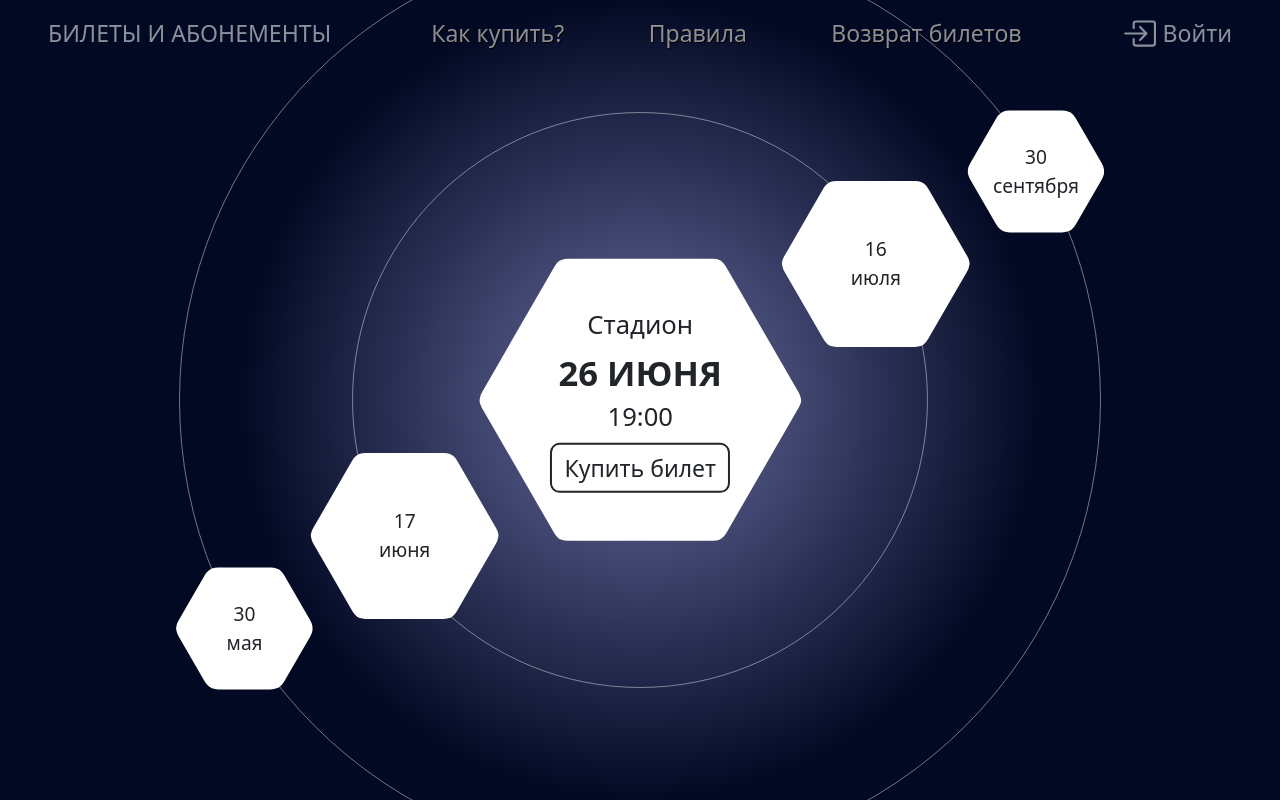
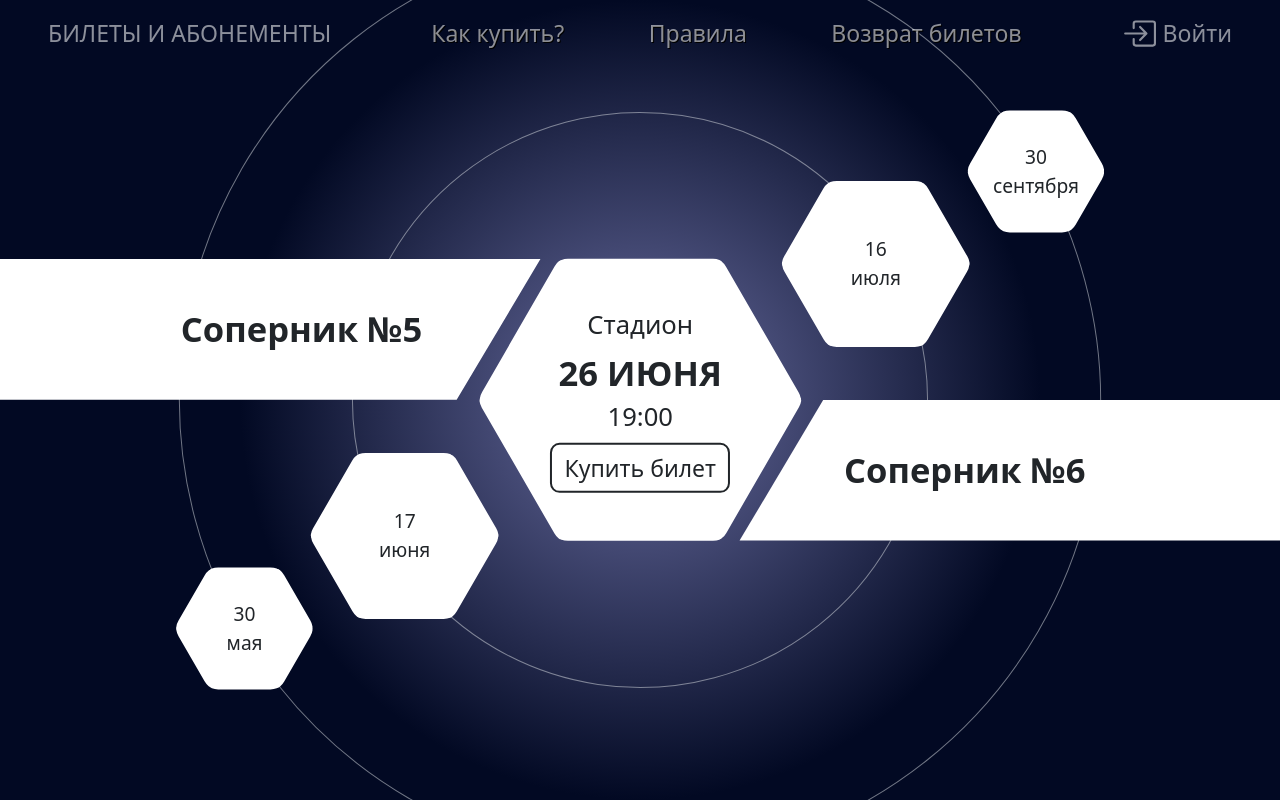
Before and after one commit to denikeev/informatics-test-task, a React (Create React App) app: page / in a window 1280 px wide. Built offline with nearby package versions, Linux system fonts and the light colour scheme.

Commit message:
add opponents

```diff
--- a/src/App.jsx
+++ b/src/App.jsx
@@ -36,6 +36,8 @@ const App = () => {
         date: '30 мая',
         shortDate: '30.05',
         time: '19:00',
+        firstOpponent: 'Соперник №1',
+        secondOpponent: 'Соперник №2',
       },
       shapeClass: 'hexagons__shape_small',
       itemClass: 'hexagons__item_small',
@@ -50,6 +52,8 @@ const App = () => {
         date: '17 июня',
         shortDate: '17.06',
         time: '19:00',
+        firstOpponent: 'Соперник №3',
+        secondOpponent: 'Соперник №4',
       },
       shapeClass: 'hexagons__shape_medium',
       itemClass: 'hexagons__item_medium',
@@ -64,6 +68,8 @@ const App = () => {
         date: '26 июня',
         shortDate: '26.06',
         time: '19:00',
+        firstOpponent: 'Соперник №5',
+        secondOpponent: 'Соперник №6',
       },
       shapeClass: 'hexagons__shape_large',
       itemClass: 'hexagons__item_large',
@@ -78,6 +84,8 @@ const App = () => {
         date: '16 июля',
         shortDate: '16.07',
         time: '19:00',
+        firstOpponent: 'Соперник №7',
+        secondOpponent: 'Соперник №8',
       },
       shapeClass: 'hexagons__shape_medium',
       itemClass: 'hexagons__item_medium',
@@ -92,6 +100,8 @@ const App = () => {
         date: '30 сентября',
         shortDate: '30.09',
         time: '19:00',
+        firstOpponent: 'Соперник №9',
+        secondOpponent: 'Соперник №10',
       },
       shapeClass: 'hexagons__shape_small',
       itemClass: 'hexagons__item_small',
@@ -207,11 +217,16 @@ const App = () => {
                     <Button className="hexagons__text hexagons__text_btn" variant="outline-dark">Купить билет</Button>
                   </div>
                 </div>
+                <div className="opponents">
+                  <div className="opponents__item opponents__first"><span>{item.texts.firstOpponent}</span></div>
+                  <div className="opponents__item opponents__second"><span>{item.texts.secondOpponent}</span></div>
+                </div>
               </li>
             ))}
           </ul>
-          <div className="circle" />
         </div>
+
+        <div className="circle" />
       </div>
 
       <Navbar expand="md" variant="dark" className="navbar-custom">
--- a/src/styles.scss
+++ b/src/styles.scss
@@ -95,8 +95,12 @@
 }
 
 .diagonal-box {
+  position: relative;
+
   width: 100%;
   transform: rotate(-30deg);
+
+  z-index: 1;
 }
 
 .hexagons {
@@ -108,6 +112,7 @@
 
   margin-left: -5%;
   margin-right: -5%;
+  margin-bottom: 0;
   padding: 0;
 
   list-style: none;
@@ -127,6 +132,9 @@
   }
   &_large {
     width: 32%;
+    & .opponents {
+      display: block;
+    }
   }
   &_width-null {
     width: 0;
@@ -147,6 +155,7 @@
 
 .hexagons__shape {
   position: relative;
+  z-index: 1;
 
   display: flex;
   align-items: center;
@@ -187,8 +196,8 @@
   }
 
   &_large {
-    width: 17.7vw;
-    height: 31vw;
+    width: 18.1vw;
+    height: 32vw;
     & .hexagons__text_date {
       position: static;
 
@@ -283,7 +292,6 @@
   justify-content: center;
 
   transform: rotate(30deg);
-  z-index: -1;
 
   &::before {
     content: "";
@@ -306,6 +314,43 @@
     border-radius: 50%;
     border: 1px solid rgba(222, 226, 230, 0.5);
     pointer-events: none;
+  }
+}
+
+.opponents {
+  position: absolute;
+  top: calc(50% - 16vw);
+  left: 0;
+  right: 0;
+
+  height: 32vw;
+  display: none;
+  transform: rotate(30deg);
+
+  font-size: 0.8rem;
+  font-weight: bold;
+  &__item {
+    display: flex;
+    align-items: center;
+    justify-content: center;
+  }
+  &__first {
+    width: 44%;
+    height: 16vw;
+    padding-left: 5%;
+    padding-right: 10%;
+
+    background: white;
+    clip-path: polygon(0% 0%, 100% 0%, 90% 0%, 71% 100%, 0% 100%);
+  }
+  &__second {
+    height: 16vw;
+    width: 44%;
+    margin-left: auto;
+    padding-left: 4%;
+
+    background: white;
+    clip-path: polygon(29% 0%, 100% 0%, 100% 0%, 100% 100%, 10% 100%);
   }
 }
 
@@ -358,6 +403,31 @@
       width: 24vw;
     }
   }
+
+  .opponents {
+    top: calc(50% - 22vw / 2);
+    height: 22vw;
+    margin-top: 0;
+    left: -12.5%;
+    right: -12.5%;
+
+    font-size: 1rem;
+    &__first {
+      height: 11vw;
+      clip-path: polygon(0% 0%, 100% 0%, 97% 0%, 83% 100%, 0% 100%);
+      & span {
+        margin-left: auto;
+      }
+    }
+    &__second {
+      height: 11vw;
+      clip-path: polygon(17% 0%, 100% 0%, 100% 0%, 100% 100%, 3% 100%);
+      padding-left: 9%;
+      & span {
+        margin-right: auto;
+      }
+    }
+  }
 }
 
 @include media-breakpoint-up(md) {
@@ -408,4 +478,7 @@
     height: 2.7vw;
   }
 
+  .opponents {
+    font-size: 2.7vw;
+  }
 }
```
